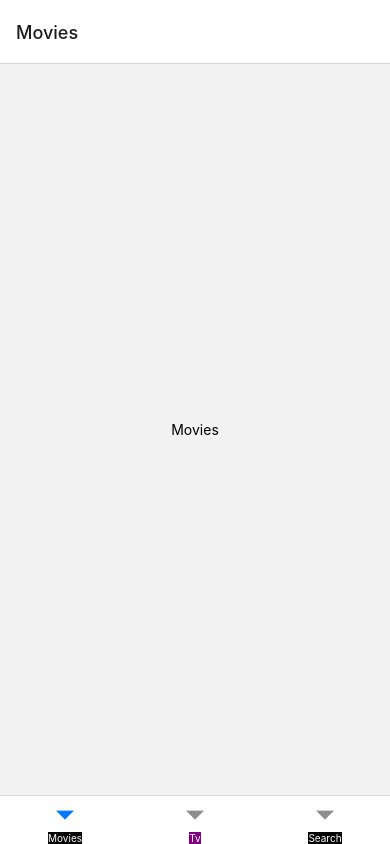
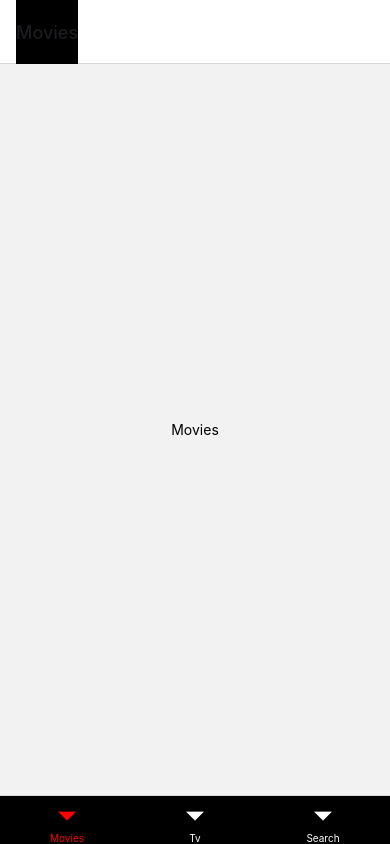
Before and after one commit to EumMericano-Study/noovies-react-native, a React Native app: screen /Movies in a window 390 px wide. Built offline with nearby package versions, Linux system fonts and the light colour scheme.

Commit message:
learn: Add styles on navigators

```diff
--- a/navigation/Tabs.js
+++ b/navigation/Tabs.js
@@ -1,4 +1,5 @@
 import { createBottomTabNavigator } from "@react-navigation/bottom-tabs";
+import { View, Text } from "react-native-web";
 
 import Movies from "../screens/Movies";
 import Tv from "../screens/Tv";
@@ -8,21 +9,34 @@ const Tab = createBottomTabNavigator();
 
 const Tabs = () => (
   <Tab.Navigator
+    //screenOption : 네비게이션의 모든 헤더에 스타일 적용
     screenOptions={{
-      tabBarLabelStyle: {
+      tabBarStyle: {
         backgroundColor: "black",
-        color: "white",
+        paddingHorizontal: 3,
+        paddingVertical: 3,
       },
+      tabBarActiveTintColor: "red",
+      tabBarInactiveTintColor: "white",
     }}
   >
-    <Tab.Screen name="Movies" component={Movies} />
     <Tab.Screen
-      name="Tv"
-      component={Tv}
+      name="Movies"
+      component={Movies}
+      //option : 해당 스크린에만 스타일 적용
       options={{
-        tabBarLabelStyle: { backgroundColor: "purple", color: "white" },
+        headerTitleContainerStyle: {
+          backgroundColor: "black",
+          color: "tomato",
+        },
+        headerRight: () => {
+          <View>
+            <Text>Hello</Text>
+          </View>;
+        },
       }}
     />
+    <Tab.Screen name="Tv" component={Tv} />
     <Tab.Screen name="Search" component={Search} />
   </Tab.Navigator>
 );
```
